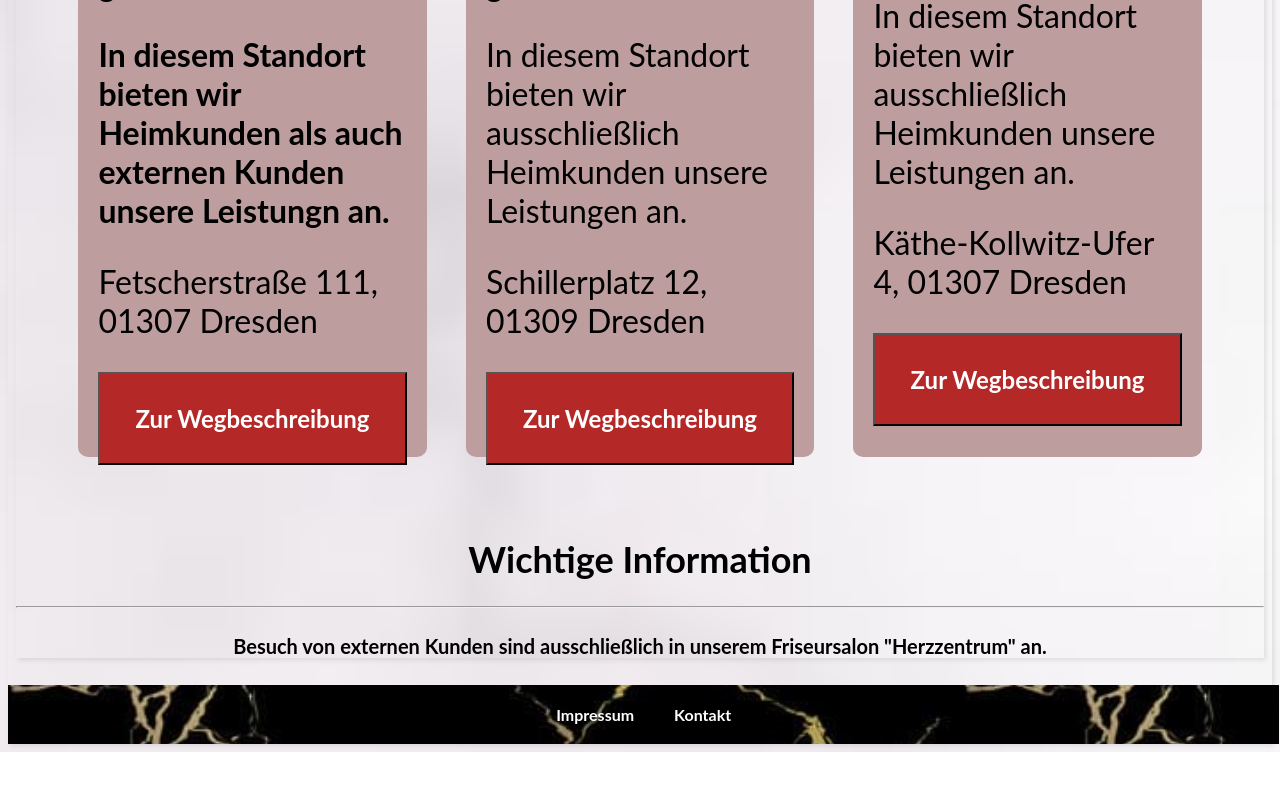
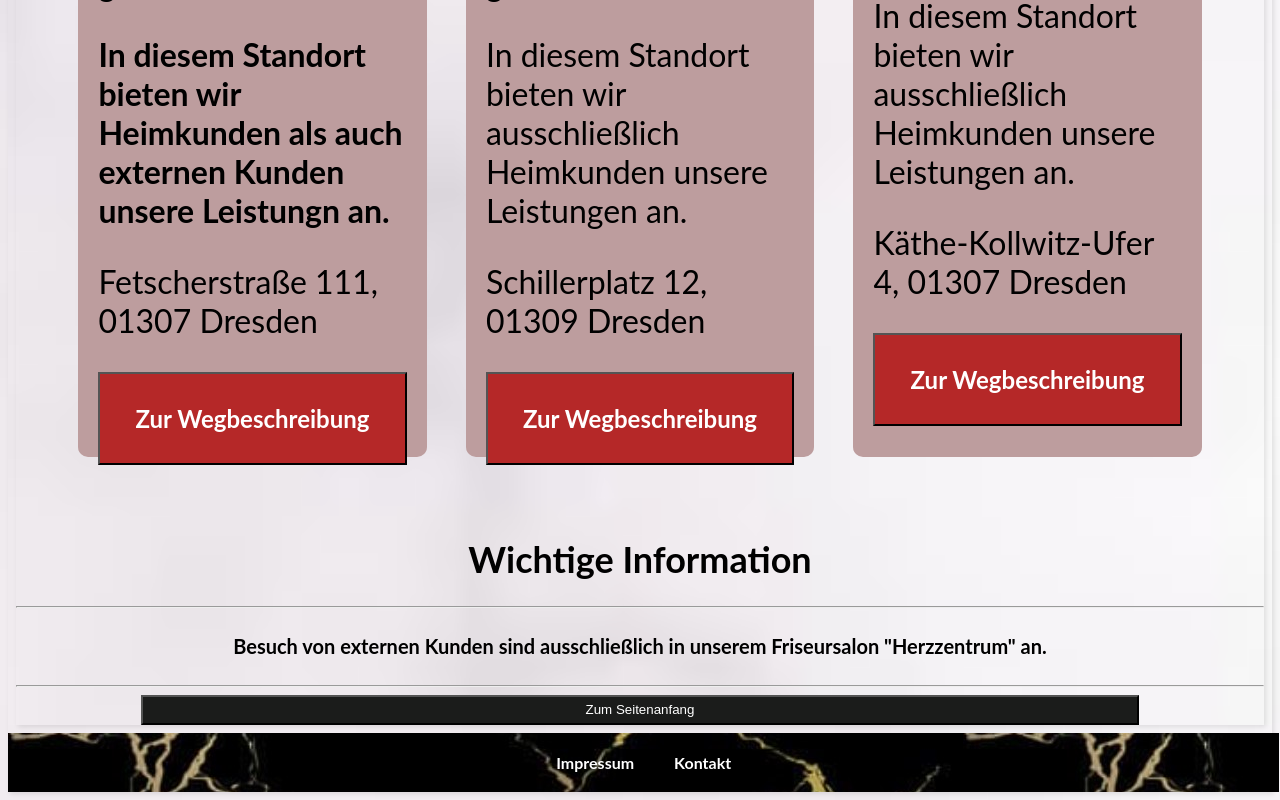
Before and after one commit to MarcoB507/FriseurteamK, an Angular app: page /placement in a window 1280 px wide. Shown: the part 820-1620 px from the top of the page. Before the commit the page ends 1572 px from the top, so only its background shows below. Built offline with nearby package versions, Linux system fonts and the light colour scheme.

Commit message:
add bottom button

```diff
--- a/src/app/components/mainpage/mainpage.component.css
+++ b/src/app/components/mainpage/mainpage.component.css
@@ -216,26 +216,6 @@ p {
   animation-duration: 1.5s;
 }
 
-.Mainpage_End {
-  display: flex;
-  justify-content: center;
-  align-items: center;
-  color: white;
-  cursor: pointer;
-}
-
-.Button_End {
-  display: flex;
-  justify-content: center;
-  align-items: center;
-  background: #b52828;
-  color: white;
-  cursor: pointer;
-  width: 70%;
-  height: 30px;
-}
-
-
 @keyframes fade {
   from {
     opacity: .4
--- a/src/app/components/mainpage/mainpage.component.ts
+++ b/src/app/components/mainpage/mainpage.component.ts
@@ -41,6 +41,6 @@ export class MainpageComponent implements OnInit{
     dots[this.slideIndex - 1].className += " active";
   }
   scrollToTop() {
-    window.scrollTo({ top: 0, behavior: 'smooth' }); // Scroll zur oberen Seite mit sanfter Animation
+    window.scrollTo({ top: 0, behavior: 'smooth' });
   }
 }
--- a/src/app/components/placement/placement.component.html
+++ b/src/app/components/placement/placement.component.html
@@ -89,6 +89,9 @@
 
 <h1>Wichtige Information</h1><hr>
   <h4>Besuch von externen Kunden sind ausschließlich in unserem Friseursalon "Herzzentrum" an.</h4>
-
+<hr>
+<div class="Mainpage_End">
+  <button class="Button_End" (click)="scrollToTop()">Zum Seitenanfang</button>
+</div>
 </body>
 </html>
--- a/src/app/components/placement/placement.component.ts
+++ b/src/app/components/placement/placement.component.ts
@@ -29,4 +29,7 @@ export class PlacementComponent {
   //     cityElement.style.display = 'block';
   //   }
   // }
+  scrollToTop() {
+    window.scrollTo({ top: 0, behavior: 'smooth' });
+  }
 }
--- a/src/app/components/pricelist/pricelist.component.html
+++ b/src/app/components/pricelist/pricelist.component.html
@@ -25,6 +25,7 @@
 <!--  </tr>-->
 <!--  </tbody>-->
 <!--</table>-->
+<html>
 <table class="price-table">
   <thead>
   <tr>
@@ -129,3 +130,8 @@
   </tr>
   </tbody>
 </table>
+
+<div class="Mainpage_End">
+  <button class="Button_End" (click)="scrollToTop()">Zum Seitenanfang</button>
+</div><hr>
+</html>
--- a/src/app/components/pricelist/pricelist.component.ts
+++ b/src/app/components/pricelist/pricelist.component.ts
@@ -7,4 +7,7 @@ import { Component } from '@angular/core';
 })
 export class PricelistComponent {
 
+  scrollToTop() {
+    window.scrollTo({ top: 0, behavior: 'smooth' });
+  }
 }
--- a/src/app/components/products/products.component.html
+++ b/src/app/components/products/products.component.html
@@ -42,5 +42,9 @@
 <p>Alle Produkte sind ausschließlich in einem unserer Standorte verfügbar.<br>
   Sprechen Sie uns gerne an.</p>
 
+<div class="Mainpage_End">
+  <button class="Button_End" (click)="scrollToTop()">Zum Seitenanfang</button>
+</div>
+
 </body>
 </html>
--- a/src/app/components/products/products.component.ts
+++ b/src/app/components/products/products.component.ts
@@ -7,4 +7,7 @@ import { Component } from '@angular/core';
 })
 export class ProductsComponent {
 
+  scrollToTop() {
+    window.scrollTo({ top: 0, behavior: 'smooth' });
+  }
 }
--- a/src/styles.css
+++ b/src/styles.css
@@ -41,3 +41,22 @@ table, tr, td, h, a {
   background-image: url(pictures/menu_footer_bg.jpg);
   vertical-align: sub;
 }
+
+.Button_End {
+  display: flex;
+  justify-content: center;
+  align-items: center;
+  background: #1b1c1b;
+  color: white;
+  cursor: pointer;
+  width: 80%;
+  height: 30px;
+}
+
+.Mainpage_End {
+  display: flex;
+  justify-content: center;
+  align-items: center;
+  color: white;
+  cursor: pointer;
+}
```
